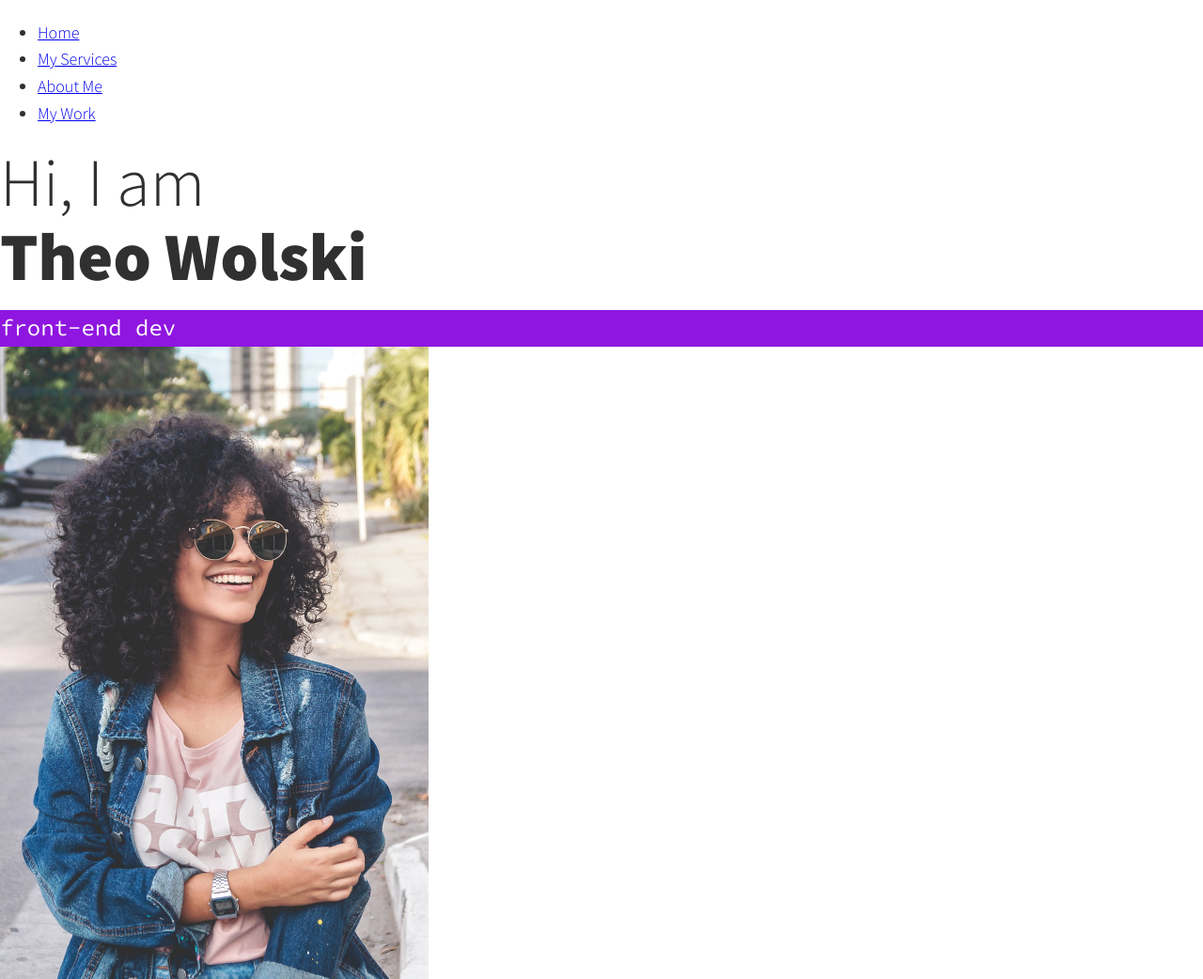
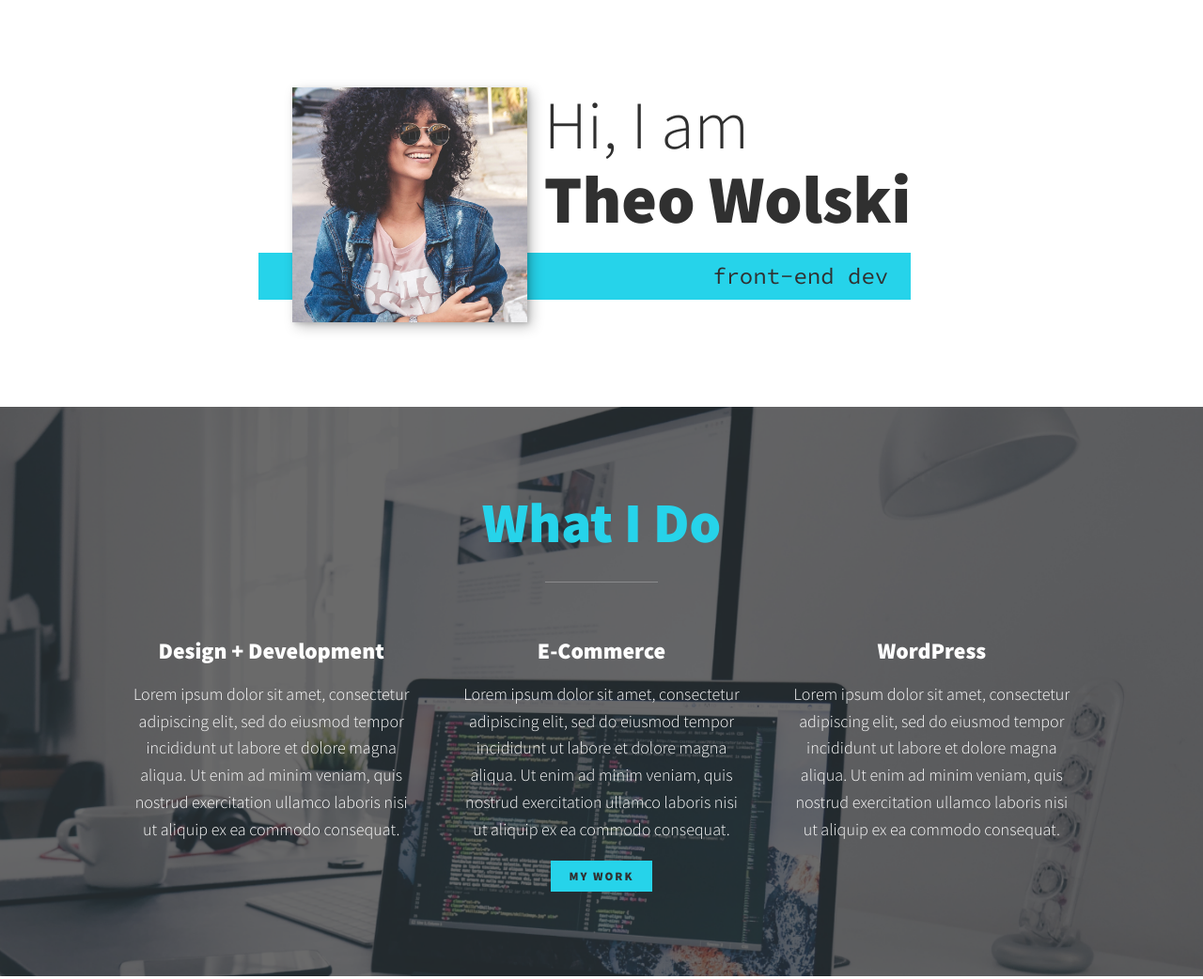
Before and after one commit to theo-wolski/web-dev, a plain HTML site: page index.html in a window 1280 px wide. Shown: the part 55-1097 px from the top of the page at 94% size. Drawn offline with nearby package versions, Linux system fonts and the light colour scheme.

Commit message:
Style Intro and Services Sections

```diff
--- a/css/style.css
+++ b/css/style.css
@@ -14,12 +14,15 @@
 
     --clr-light: #fff;
     --clr-dark: #303030;
-    --clr-accent: #8f16e0;
+    --clr-accent: #26d3ea;
 
     --fs-h1: 3rem;
     --fs-h2: 2.25rem;
     --fs-h3: 1.25rem;
     --fs-body: 1rem;
+
+    --bs: 0.25em 0.25em 0.75em rgba(0,0,0,0.25),
+          0.125em 0.125em 0.25em rgba(0,0,0,0.15);
 }
 
 @media (min-width: 800px) {
@@ -42,6 +45,10 @@ body {
     line-height: 1.6;
 }
 
+section {
+    padding: 5em 2em;
+}
+
 img {
     display: block;
     max-width: 100%;
@@ -49,6 +56,26 @@ img {
 
 strong {
     font-weight: var(--fw-bold);
+}
+
+/* Button */
+
+.btn {
+    display: inline-block;
+    padding: 0.5em 1.5em;
+    background: var(--clr-accent);
+    color: var(--clr-dark);
+    text-decoration: none;
+    cursor: pointer;
+    font-size: 0.8rem;
+    text-transform: uppercase;
+    letter-spacing: 2px;
+    font-weight: var(--fw-bold);
+    transition: transform 200ms ease-in-out;
+}
+
+.btn:hover {
+    transform: scale(1.1);
 }
 
 /* Typography */
@@ -79,12 +106,105 @@ h3 { font-size: var(--fs-h3); }
 .section__subtitle {
     margin: 0;
     font-size: var(--fs-h3);
-
 }
 
 .section__subtitle--intro,
 .section__subtitle--about {
     background: var(--clr-accent);
+    padding: 0.25em 1em;
     font-family: var(--ff-secondary);
+    color: var(--clr-dark);
+    margin-bottom: 1em;
+}
+
+/* Header */
+
+.nav { display: none; }
+
+/* Intro Section */
+
+.intro {
+    position: relative;
+}
+
+.intro__img {
+    box-shadow: var(--bs);
+    min-width: 250px;
+    max-height: 250px;
+    object-fit: cover;
+}
+
+.section__subtitle--intro {
+    display: inline-block;
+}
+
+@media (min-width: 600px) {
+    .intro {
+        display: grid;
+        width: min-content;
+        margin: 0 auto;
+        grid-column-gap: 1em;
+        grid-template-areas:
+            "img title"
+            "img subtitle";
+        grid-template-columns: min-content max-content;
+    }
+
+    .intro__img {
+        grid-area: img;
+        position: relative;
+        z-index: 2;
+    }
+
+    .section__subtitle--intro {
+        align-self: start;
+        grid-column: -1 / 1;
+        grid-row: 2;
+        text-align: right;
+        position: relative;
+        left: -1.5em;
+        width: calc(100% + 1.5em);
+    }
+}
+
+/* My services section */
+
+.my-services {
+    background-color: var(--clr-dark);
+    background-image: url(../assets/img/services.png);
+    background-size: cover;
     color: var(--clr-light);
+    text-align: center;
 }
+
+.section__title--services {
+    color: var(--clr-accent);
+    position: relative;
+}
+
+.section__title--services::after {
+    content: '';
+    display: block;
+    width: 2em;
+    height: 1px;
+    margin: 0.5em auto 1em;
+    background: var(--clr-light);
+    opacity: 0.25;
+}
+
+.service {
+    max-width: 500px;
+    margin: 0 auto;
+}
+
+@media (min-width: 800px) {
+    .services {
+        display: flex;
+        max-width: 1000px;
+        margin: 0 auto;
+    }
+
+    .service + .service {
+        margin-left: 3em;
+    }
+}
--- a/index.html
+++ b/index.html
@@ -41,7 +41,7 @@
             Hi, I am <strong>Theo Wolski</strong>
         </h1>
         <p class="section__subtitle section__subtitle--intro">front-end dev</p>
-        <img src="assets/img/dev-jane-01.png" alt="a picture of Theo Wolski smiling">
+        <img src="assets/img/dev-jane-01.png" alt="a picture of Theo Wolski smiling" class="intro__img">
     </section>
 
     <!-- My Services -->
```
